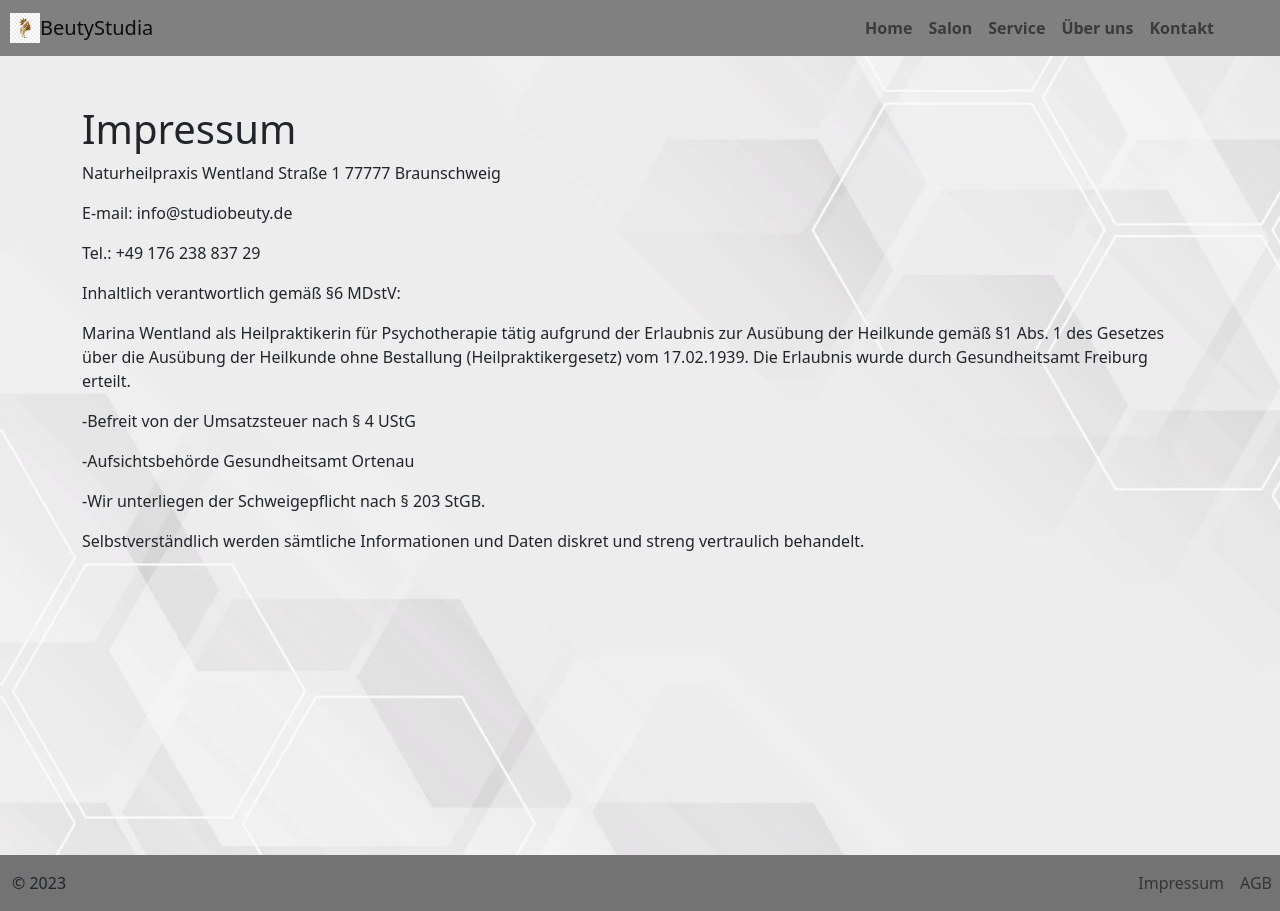
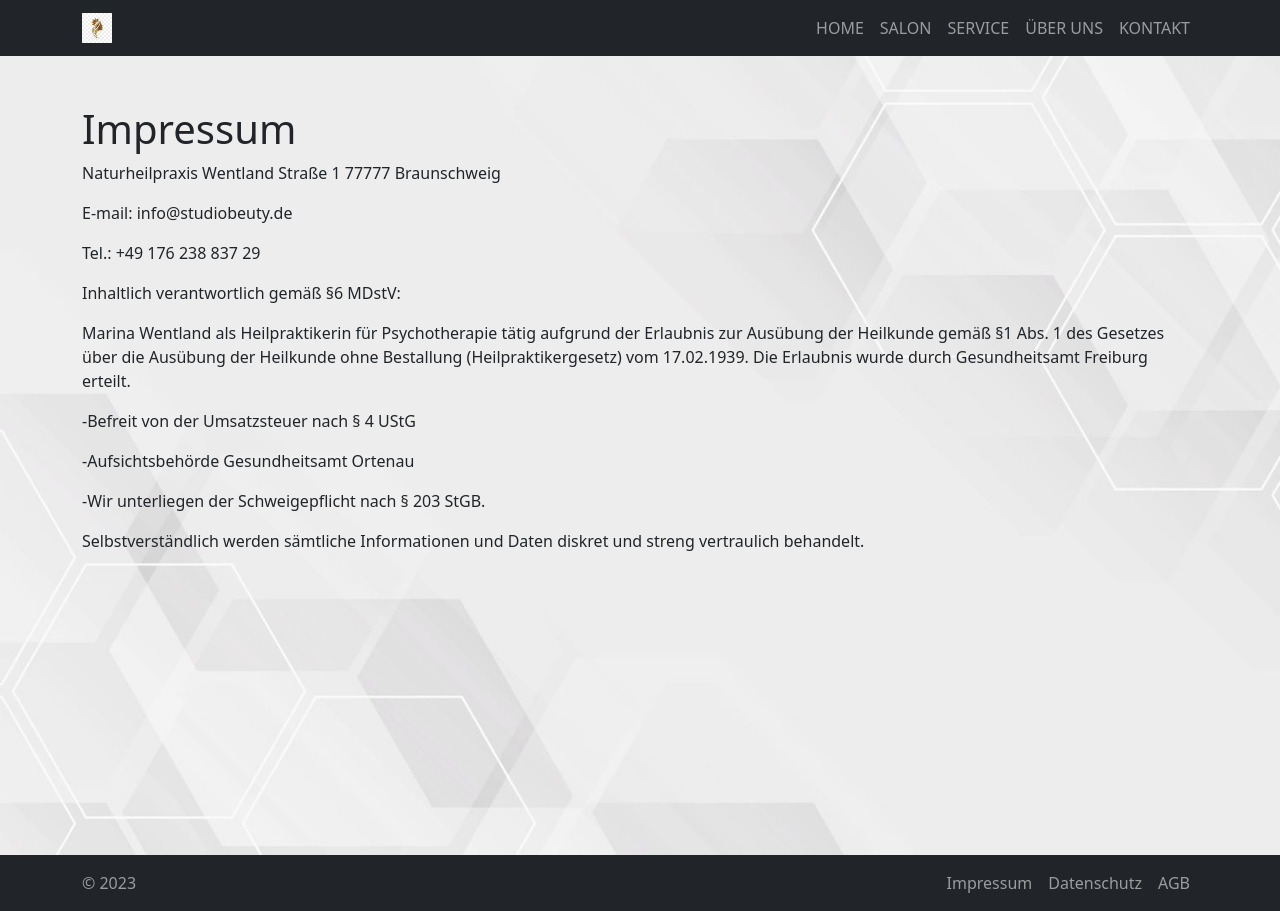
Before and after one commit to LenaMazurenko/praxis, a React (Create React App) app: page /impressum in a window 1280 px wide. Built offline with nearby package versions, Linux system fonts and the light colour scheme.

Commit message:
edit Header and Footer

```diff
--- a/src/Components/Footer.js
+++ b/src/Components/Footer.js
@@ -1,23 +1,20 @@
 import React from "react";
 import { Container, Nav, Navbar } from "react-bootstrap";
-import { Link } from "react-router-dom";
 
 export const Footer = () => {
     return (
-        <Container fluid style={{ background: "rgba(0, 0, 0, 0.55)" }}>
-            <div className="row align-items-center">
-                <div className="col-auto me-auto">&copy; 2023</div>
-                <Navbar className="col-auto my-auto ">
-                    <Nav className=" bg-transparent">
-                        <Nav.Link to="/impressum" as={Link}>
-                            Impressum
-                        </Nav.Link>
-                        <Nav.Link to="/" as={Link}>
-                            AGB
-                        </Nav.Link>
+        <Navbar bg="dark" variant="dark">
+            <Container>
+                <Navbar.Text>&copy; 2023</Navbar.Text>
+
+                <Navbar.Collapse className="justify-content-end">
+                    <Nav>
+                        <Nav.Link href="/impressum">Impressum</Nav.Link>
+                        <Nav.Link thref="/">Datenschutz</Nav.Link>
+                        <Nav.Link thref="/">AGB</Nav.Link>
                     </Nav>
-                </Navbar>
-            </div>
-        </Container>
+                </Navbar.Collapse>
+            </Container>
+        </Navbar>
     );
 };
--- a/src/Components/Header.js
+++ b/src/Components/Header.js
@@ -1,23 +1,18 @@
 import React from "react";
 import { Nav, Navbar, Container } from "react-bootstrap";
-import NavbarCollapse from "react-bootstrap/esm/NavbarCollapse";
-import { Link } from "react-router-dom";
 import logo from "../logo.png";
 
 export const Header = () => {
     return (
-        <Container>
         <Navbar
             collapseOnSelect
-                expand="md"
+            expand="lg"
+            bg="dark"
+            variant="dark"
             fixed="top"
-                style={{
-                    backgroundColor: " gray",
-                    paddingRight: " 10px",
-                    paddingLeft: "10px",
-                }}
         >
-                <a className="navbar-brand" href="/">
+            <Container>
+                <Navbar.Brand href="/">
                     <img
                         src={logo}
                         width="30"
@@ -25,33 +20,45 @@ export const Header = () => {
                         class="d-inline-block align-top"
                         alt=""
                     />
-                    BeutyStudia
-                </a>
+                </Navbar.Brand>
+
                 <Navbar.Toggle aria-controls="responsive-navbar-nav" />
 
-                <NavbarCollapse id="responsive-navbar-nav ">
-                    <Nav
-                        className=" ms-auto pe-5"
-                        style={{ fontWeight: "bold" }}
+                <Navbar.Collapse id="responsive-navbar-nav">
+                    <Nav className="ms-auto">
+                        <Nav.Link
+                            href="/"
+                            className="d-flex justify-content-center"
                         >
-                        <Nav.Link to="/" as={Link}>
-                            Home
+                            HOME
                         </Nav.Link>
-                        <Nav.Link to="/salon" as={Link}>
-                            Salon
+                        <Nav.Link
+                            href="/salon"
+                            className="d-flex justify-content-center"
+                        >
+                            SALON
                         </Nav.Link>
-                        <Nav.Link to="/service" as={Link}>
-                            Service
+                        <Nav.Link
+                            href="/service"
+                            className="d-flex justify-content-center"
+                        >
+                            SERVICE
                         </Nav.Link>
-                        <Nav.Link to="/about" as={Link}>
-                            Über uns
+                        <Nav.Link
+                            href="/about"
+                            className="d-flex justify-content-center"
+                        >
+                            ÜBER UNS
                         </Nav.Link>
-                        <Nav.Link to="/contacts" as={Link}>
-                            Kontakt
+                        <Nav.Link
+                            href="/contacts"
+                            className="d-flex justify-content-center"
+                        >
+                            KONTAKT
                         </Nav.Link>
                     </Nav>
-                </NavbarCollapse>
+                </Navbar.Collapse>
+            </Container>
         </Navbar>
-        </Container>
     );
 };
```
Lines whose indentation alone changed are shown as unchanged.
